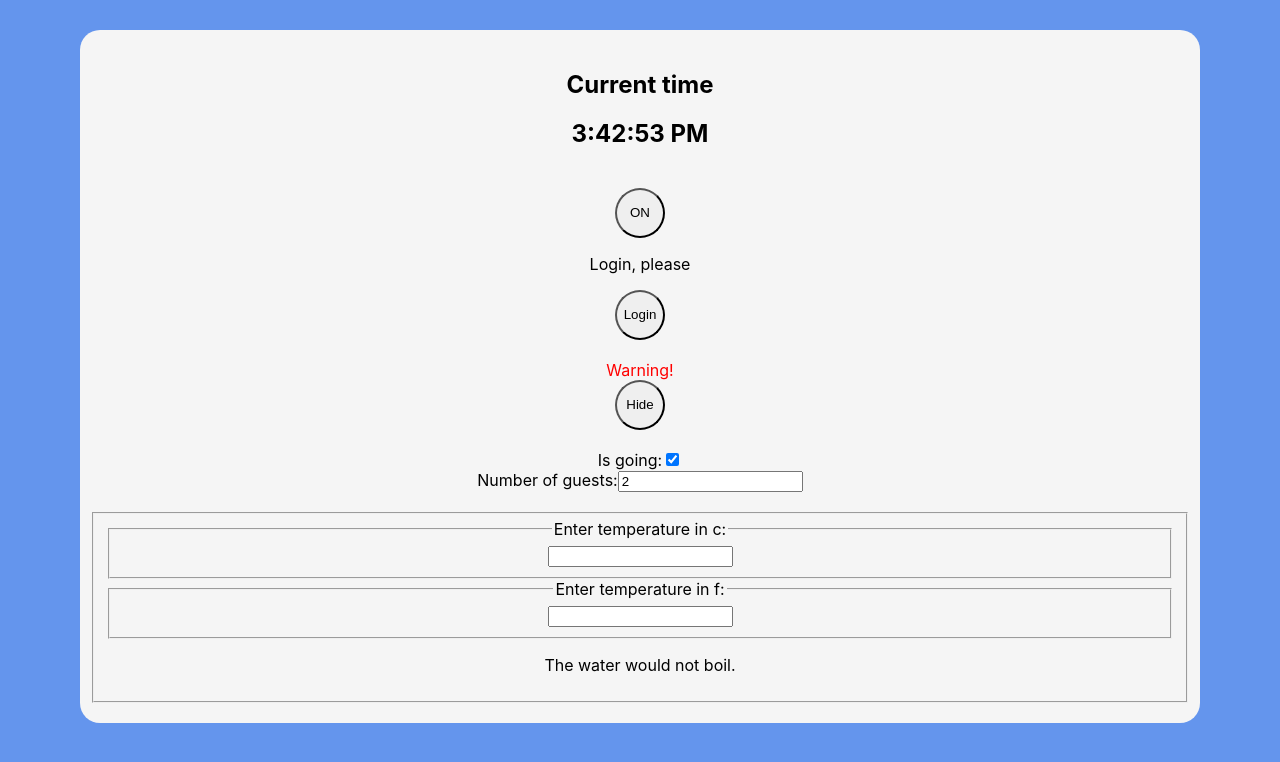
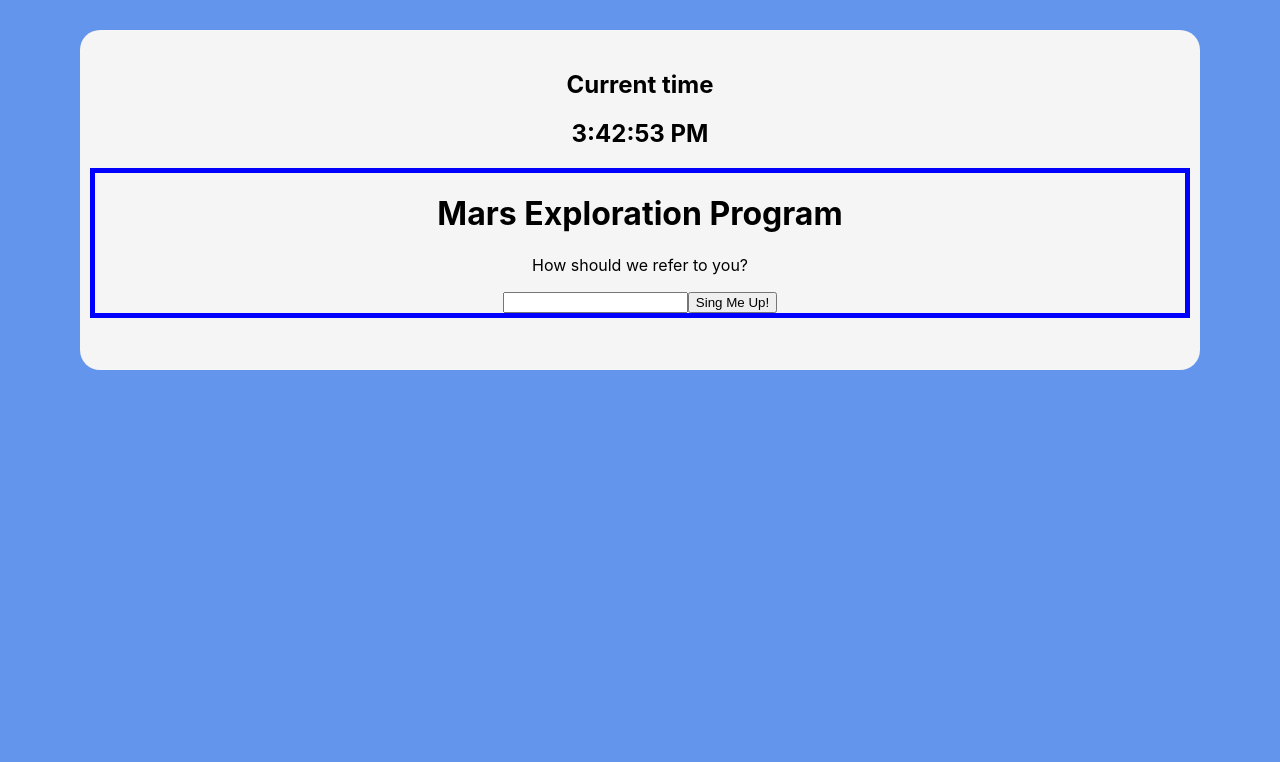
Before and after one commit to Alfi2490/task2, a React (Create React App) app: page / in a window 1280 px wide. Shown: the top 762 px of the page. Built offline with nearby package versions, Linux system fonts and the light colour scheme.

Commit message:
Mars programm implement

```diff
--- a/src/App.js
+++ b/src/App.js
@@ -1,25 +1,22 @@
 import './App.css';
 import Clock from './components/Clock/Clock';
-import Toggle from './components/Toggle/Toggle';
-import LoginControl from './components/LoginControl/LoginControl';
-import Banner from './components/Banner/Banner';
-import Reservation from './components/Reservation/Reservation';
-import Calculator from './components/Claculator/Calculator';
+// import Toggle from './components/Toggle/Toggle';
+// import LoginControl from './components/LoginControl/LoginControl';
+// import Banner from './components/Banner/Banner';
+// import Reservation from './components/Reservation/Reservation';
+// import Calculator from './components/Claculator/Calculator';
+import SignUpDialog from './components/SingUpDialog/SingUpDialog';
 
 function App() {
   return (
     <div className="App">
       <Clock />
-      <br/>
-      <Toggle />
-      <br/>
-      <LoginControl/>
-      <br/>
-      <Banner />
-      <br/>
-      <Reservation />
-      <br/>
-      <Calculator />
+      {/* <Toggle /> */}
+      {/* <LoginControl/> */}
+      {/* <Banner /> */}
+      {/* <Reservation /> */}
+      {/* <Calculator /> */}
+      <SignUpDialog/>
     </div>
   );
 }
--- /dev/null
+++ b/src/components/SingUpDialog/Dialog.jsx
@@ -0,0 +1,17 @@
+import FancyBorder from './FancyBorder';
+
+function Dialog(props) {
+    return (
+        <FancyBorder color="blue">
+            <h1 className="Dialog-title">
+                {props.title}
+            </h1>
+            <p className="Dialog-message">
+                {props.message}
+            </p>
+            {props.children}
+        </FancyBorder>
+    )
+}
+
+export default Dialog;
--- /dev/null
+++ b/src/components/SingUpDialog/FancyBorder.jsx
@@ -0,0 +1,9 @@
+function FancyBorder(props) {
+    return (
+        <div style={{border: `5px solid ${props.color}`}}>
+            {props.children}
+        </div>
+    )
+}
+
+export default FancyBorder;
--- /dev/null
+++ b/src/components/SingUpDialog/SingUpDialog.jsx
@@ -0,0 +1,34 @@
+import React from 'react';
+import Dialog from './Dialog';
+
+class SignUpDialog extends React.Component {
+    constructor(props) {
+        super(props);
+        this.handleChange = this.handleChange.bind(this);
+        this.handleSignUp = this.handleSignUp.bind(this);
+        this.state = {login: ''};
+    }
+
+    handleChange(e) {
+        this.setState({login: e.target.value});
+    }
+
+    handleSignUp() {
+        alert(`Welcome aboard, ${this.state.login}!`);
+    }
+
+    render() {
+        return (
+            <Dialog title="Mars Exploration Program"
+                    message="How should we refer to you?">
+                <input value={this.state.login}
+                        onChange={this.handleChange} />
+                <button onClick={this.handleSignUp}>
+                    Sing Me Up!
+                </button>
+            </Dialog>
+        )
+    }
+}
+
+export default SignUpDialog;
```
